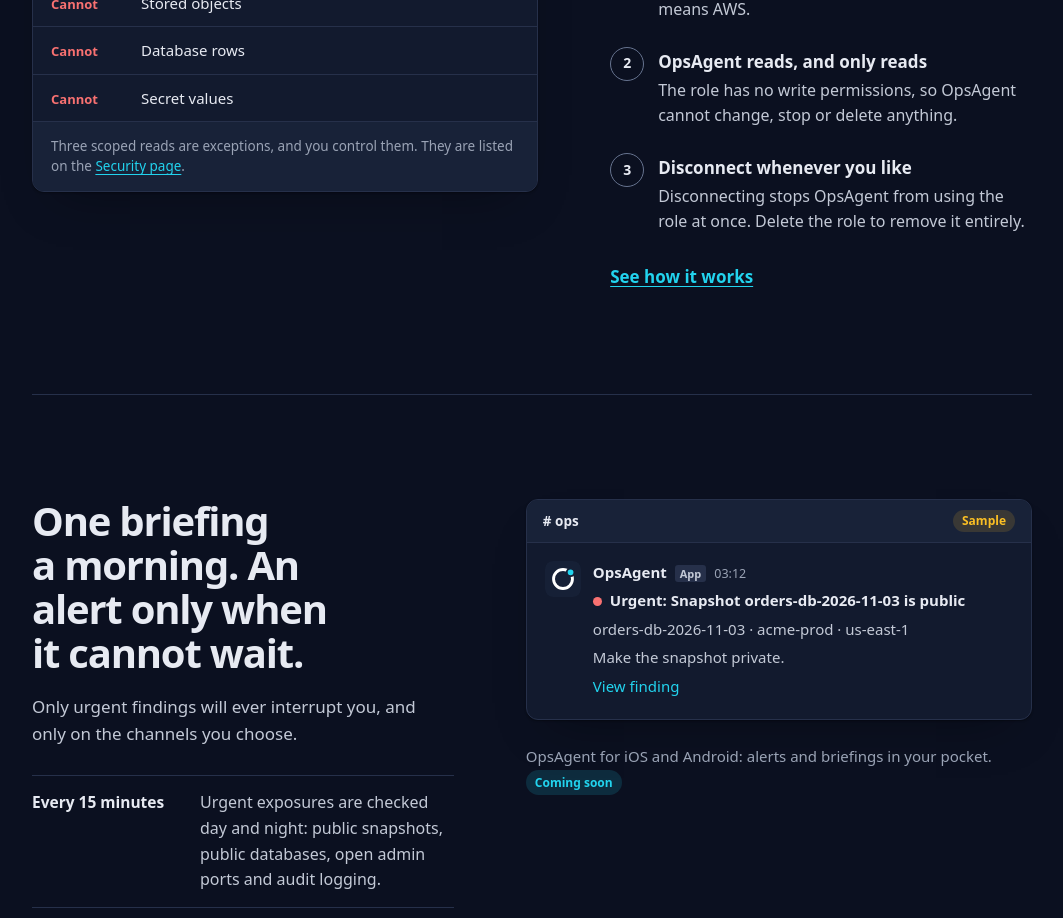
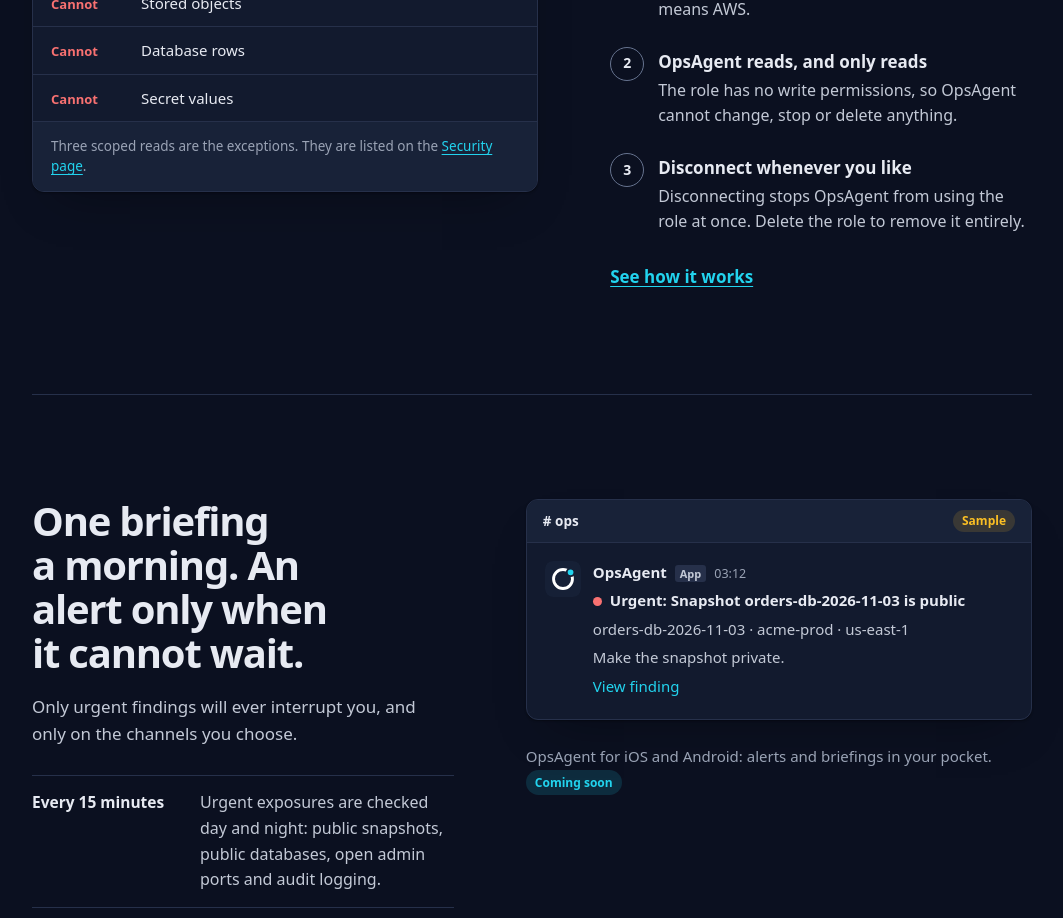
Before and after one commit to OpsAgentDev/opsagent-web, a Next.js app: page / in a window 1280 px wide. Shown: the part 2020-2938 px from the top of the page, without its empty margins (108-1171 px from the left). Built offline with nearby package versions, Linux system fonts and the light colour scheme; no server answers; what openapi-fetch would draw is missing.

Commit message:
Landing: drop the claim that all three scoped reads are opt-in

```diff
--- a/components/marketing/LandingSections.tsx
+++ b/components/marketing/LandingSections.tsx
@@ -59,7 +59,7 @@ export function ReadOnly() {
         <p className="lp-more"><Link href="/how-it-works">See how it works</Link></p>
       </div>
       <AccessLedger
-        foot={<>Three scoped reads are exceptions, and you control them. They are listed on the <Link href="/security">Security page</Link>.</>}
+        foot={<>Three scoped reads are the exceptions. They are listed on the <Link href="/security">Security page</Link>.</>}
       />
     </section>
   );
```
